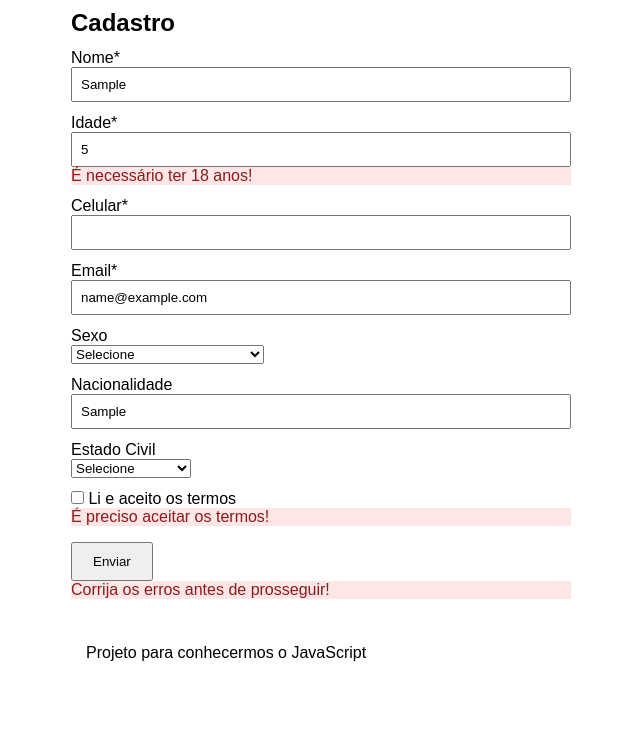
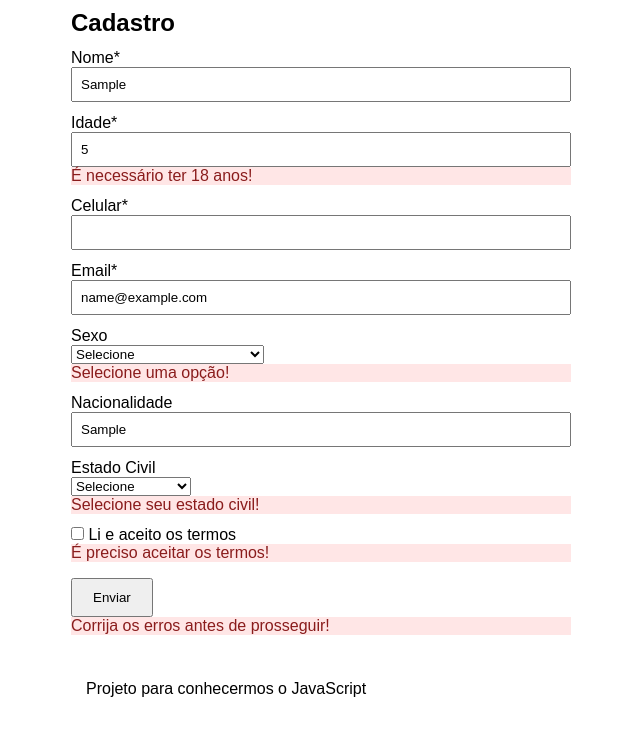
Before and after one commit to spHiago/FrontEnd, a plain HTML site: page Aula08/index.html in a window 1280 px wide. Both pictures are taken after typing "Sample", "5", "Sample", "name@example.com", "Sample" into the empty fields and a click on the button "Enviar". Shown: the part 98-834 px from the top of the page, without its empty margins (319-959 px from the left). Drawn offline with Linux system fonts and the light colour scheme.

Commit message:
FINALIZADO

```diff
--- a/Aula08/index.html
+++ b/Aula08/index.html
@@ -24,7 +24,7 @@
       <input type="number" id="idade">
       <p id="erro-idade" class="oculto"></p>
 
-      <label for="Celular">Celular*</label>
+      <label for="celular">Celular*</label>
       <input type="text" id="celular" oninput="mascararCelular(event)">
       <p id="erro-celular" class="oculto"></p>
 
--- a/Aula08/scripts/index.js
+++ b/Aula08/scripts/index.js
@@ -17,6 +17,9 @@ async function chamarApi() {
       .value.replace(/\D/g, "")
       .slice(0, 11),
     email: document.querySelector("#email").value,
+    sexo: document.querySelector("#sexo").value,
+    nacionalidade: document.querySelector("#nacionalidade").value,
+    estadoCivil: document.querySelector("#estado-civil").value,
   };
 
   try {
@@ -56,6 +59,33 @@ function validarForm() {
     erroIdade.textContent = "É necessário ter 18 anos!";
     erroIdade.classList.add("erro");
     erroIdade.classList.remove("oculto");
+  }
+
+  const sexo = document.querySelector("#sexo").value;
+  const erroSexo = document.querySelector("#erro-sexo");
+
+  if (sexo === "") {
+    erroSexo.textContent = "Selecione uma opção!";
+    erroSexo.classList.add("erro");
+    erroSexo.classList.remove("oculto");
+  }
+
+  const nacionalidade = document.querySelector("#nacionalidade").value;
+  const erroNacionalidade = document.querySelector("#erro-nacionalidade");
+
+  if (nacionalidade === "") {
+    erroNacionalidade.textContent = "Informe sua nacionalidade!";
+    erroNacionalidade.classList.add("erro");
+    erroNacionalidade.classList.remove("oculto");
+  }
+
+  const estadoCivil = document.querySelector("#estado-civil").value;
+  const erroEstadoCivil = document.querySelector("#erro-estado-civil");
+
+  if (estadoCivil === "") {
+    erroEstadoCivil.textContent = "Selecione seu estado civil!";
+    erroEstadoCivil.classList.add("erro");
+    erroEstadoCivil.classList.remove("oculto");
   }
 
   // DESAFIO VALIDAR O EMAIL COM REGEX
```
